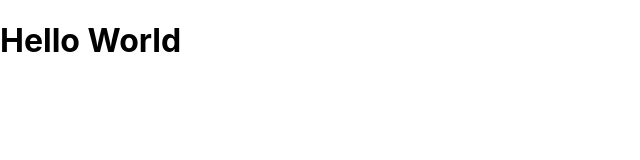
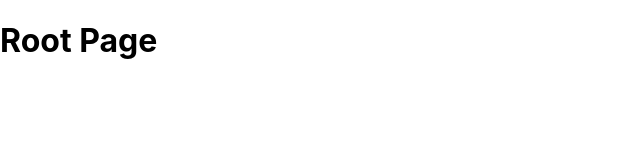
Before and after one commit to sidinei-silva/react-biblioteca-livre-admin-to-reformulate, a React (Create React App) app: page / in a window 1280 px wide. Shown: the top 160 px of the page, without its empty margins (0-640 px from the left). Built offline with nearby package versions, Linux system fonts and the light colour scheme.

Commit message:
Create page initial (root).

```diff
--- a/src/pages/main/index.js
+++ b/src/pages/main/index.js
@@ -5,7 +5,7 @@ export default class Main extends Component {
   render(){
     return(
       <div className='app'>
-        <h1>Hello World</h1>
+        <h1>Root Page</h1>
       </div>
     );
   }
```
